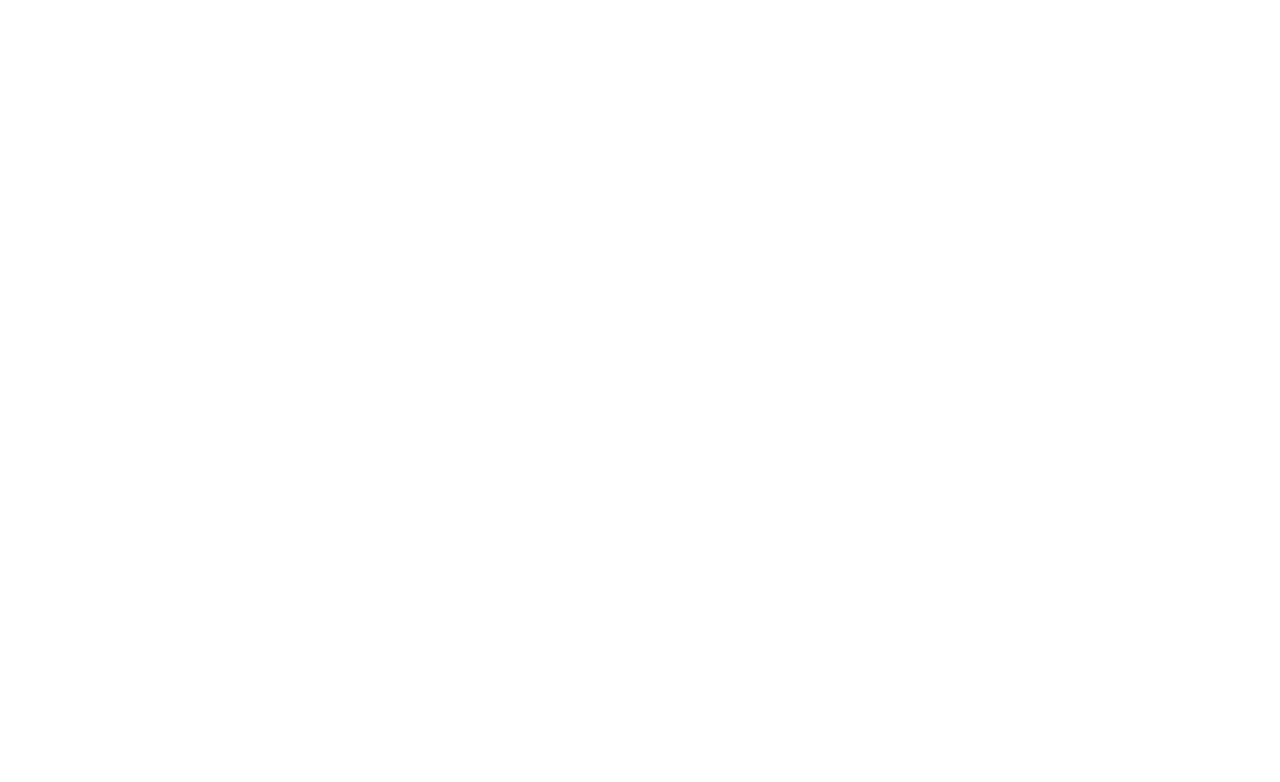
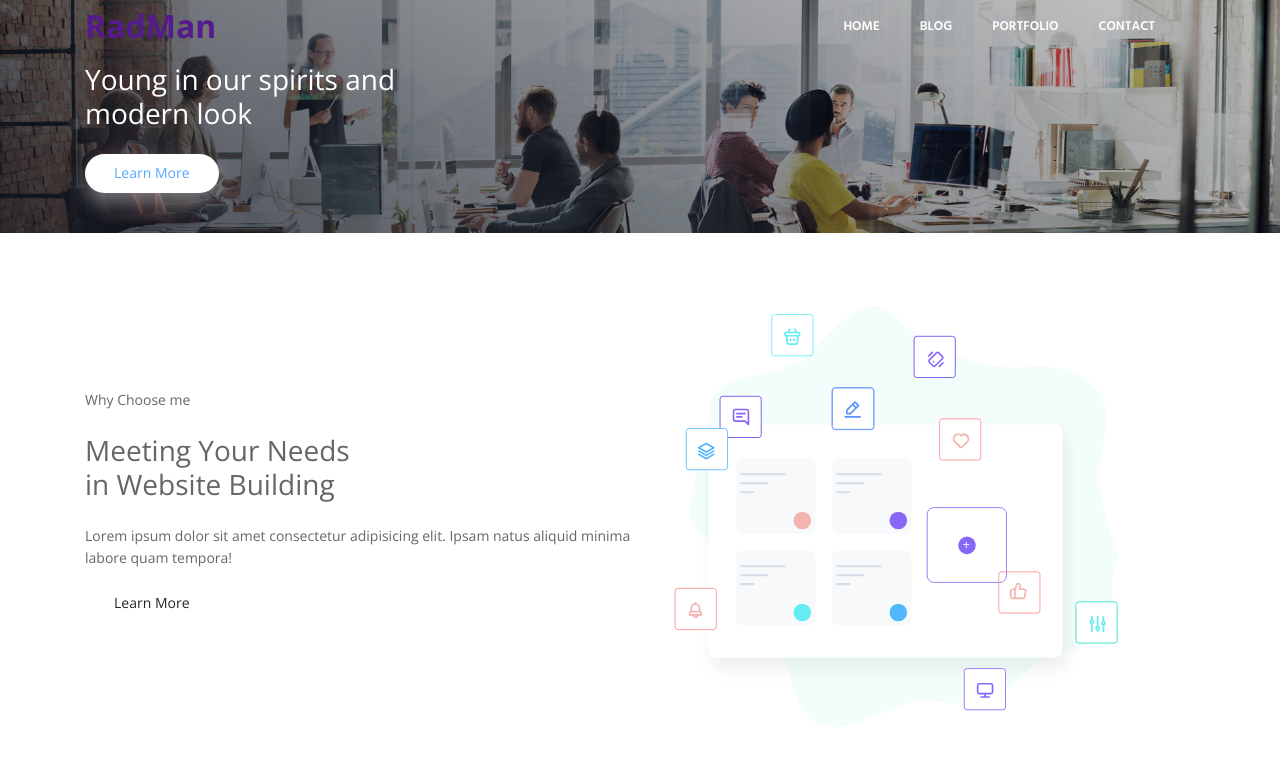
Before and after one commit to NickJJensen/radDude, a plain HTML site: page index.html in a window 1280 px wide. Drawn offline with nearby package versions, Linux system fonts and the light colour scheme.

Commit message:
hero section complete. start section1

```diff
--- a/css/default.css
+++ b/css/default.css
@@ -4,6 +4,7 @@
   --font-color-base: #666;
   --font-color-dark: #212529;
   --font-color-light: #b0aebe;
+  --font-color-link: #57a6ff;
   --footer: #34314b;
   --footer-base: #2e2b45;
   --contrast: var(--font-color-light);
@@ -11,6 +12,17 @@
   --danger: #FF8b8d;
   --grad-1: #a1ecff;
   --grad-2: #7dbcff;
+
+  --size-10: 0.625rem;
+  --size-14: 0.875rem;
+  --size-16: 1rem;
+  --size-18: 1.125rem;
+  --size-20: 1.25rem;
+  --size-30: 1.875rem;
+  --size-40: 2.5rem;
+  --size-50: 3.125rem;
+  --size-100: 6.25rem;
+  --size-150: 9.375rem;
 }
 
 body {
@@ -40,7 +52,7 @@ a { text-decoration: none; }
 p { margin-top: 0; }
 
 h2 {
-  font-size: 2rem;
+  font-size: 1.75rem;
   font-weight: 500;
   line-height: 1.2;
 }
@@ -59,3 +71,39 @@ img {
   margin-left: auto;
   margin-right: auto;
 }
+
+.btn {
+  display: inline-block;
+  font-weight: 400;
+  color: var(--font-color-dark);
+  text-align: center;
+  cursor: pointer;
+  user-select: none;
+  background-color: transparent;
+  border: 1px solid transparent;
+  padding: 0.475rem 1.75rem;
+  border-radius: 1.25rem;
+  transition: ease-in-out 0.3s;
+}
+
+.btn-white {
+  background-color: var(--white);
+  color: var(--font-color-link);
+  box-shadow: 0px 10px 20px rgb(255 255 255 / 40%);
+}
+
+.why-me-wrapper {
+  display: flex;
+  align-items: center;
+}
+
+.why-me-wrapper div {
+  flex: 1;
+}
+
+
+
+
+@media (min-width: 1200px){
+  .container { max-width: 1140px; }
+}
--- a/css/styles.css
+++ b/css/styles.css
@@ -0,0 +1,72 @@
+.navbar {
+  position: fixed;
+  top: 0;
+  right: 0;
+  left: 0;
+  z-index: 500;
+  transition: ease-in-out 0.3s;
+}
+
+[aria-controls="navbarDropdown"] {
+  display: none;
+}
+
+.navbar-nav {
+  display: flex;
+  align-items: center;
+}
+
+.navbar .container {
+  display: flex;
+  align-items: center;
+}
+
+.navbar-brand {
+  margin-right: auto;
+  font-size: 2rem;
+  font-weight: 700;
+  width: 100%;
+  transition: ease-in-out;
+}
+
+.nav-link a {
+  color: var(--white);
+  font-size: 13px;
+  font-weight: 600;
+  font-family: "Hind", sans-serif;
+  text-transform: uppercase;
+  margin-right: 2.5rem;
+  line-height: 1.25rem;
+}
+
+.bg-header {
+  background-image: url("../assets/images/bg-header-1.jpg");
+  background-color: var(--footer);
+  background-repeat: no-repeat;
+  background-size: cover;
+  background-position: 50% 20%;
+  position: relative;
+  z-index: 1;
+  padding: 2.5rem 0;
+}
+
+.bg-header::before {
+  background-image: linear-gradient(
+    30deg,
+    rgba(21, 27, 38, 0.8) 0%,
+    rgba(0, 0, 0, 0.2) 100%
+  );
+  position: absolute;
+  content: "";
+  top: 0;
+  right: 0;
+  left: 0;
+  bottom: 0;
+  width: 100%;
+  height: 100%;
+  z-index: -1;
+}
+
+.hero-header {
+  color: var(--white);
+}
--- a/index.html
+++ b/index.html
@@ -14,6 +14,54 @@
 </head>
 <body>
 
+  <nav class="navbar nav">
+    <div class="container">
+      <button class="nav-toggler" aria-expanded="false" aria-controls="navbarDropdown">
+        <span>&#9776</span>
+      </button>
+      <a href="" class="navbar-brand">RadMan</a>
+    <ul class="navbar-nav">
+      <li class="nav-link">
+        <a href="">Home</a>
+      </li>
+      <li class="nav-link">
+        <a href="">Blog</a>
+      </li>
+      <li class="nav-link">
+        <a href="">Portfolio</a>
+      </li>
+      <li class="nav-link">
+        <a href="">Contact</a>
+      </li>
+    </ul>
+    </div>
+  </nav>
+
+  <header class="bg-header">
+    <div class="container">
+      <div class="hero-wrapper">
+        <h2 class="hero-header">
+          Young in our spirits and <br> modern look
+        </h2>
+        <a class="btn btn-white" href="">Learn More</a>
+      </div>
+    </div>
+  </header>
+
+  <section>
+    <div class="container why-me-wrapper">
+      <div class="block-text">
+        <span>Why Choose me</span>
+      <h2>Meeting Your Needs <br> in Website Building</h2>
+      <p>Lorem ipsum dolor sit amet consectetur adipisicing elit. Ipsam natus aliquid minima labore quam tempora!</p>
+      <a href="" class="btn">Learn More</a>
+      </div>
+      <div>
+        <img src="./assets/images/image2.svg" alt="icon chart">
+      </div>
+    </div>
+  </section>
+
 
 </body>
 </html>
```
